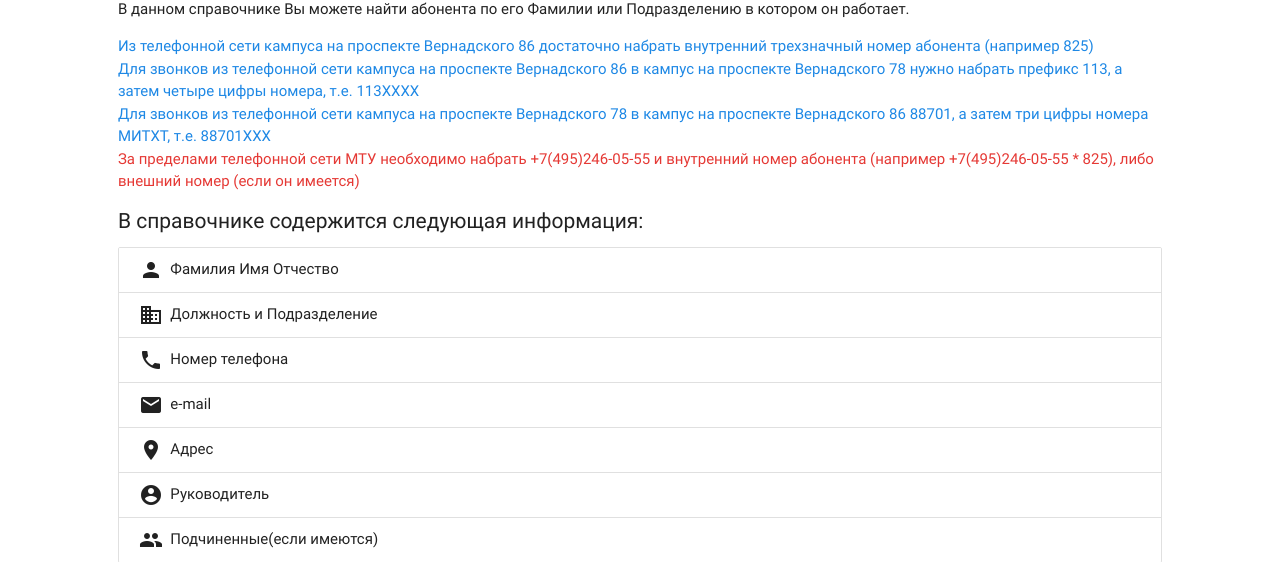
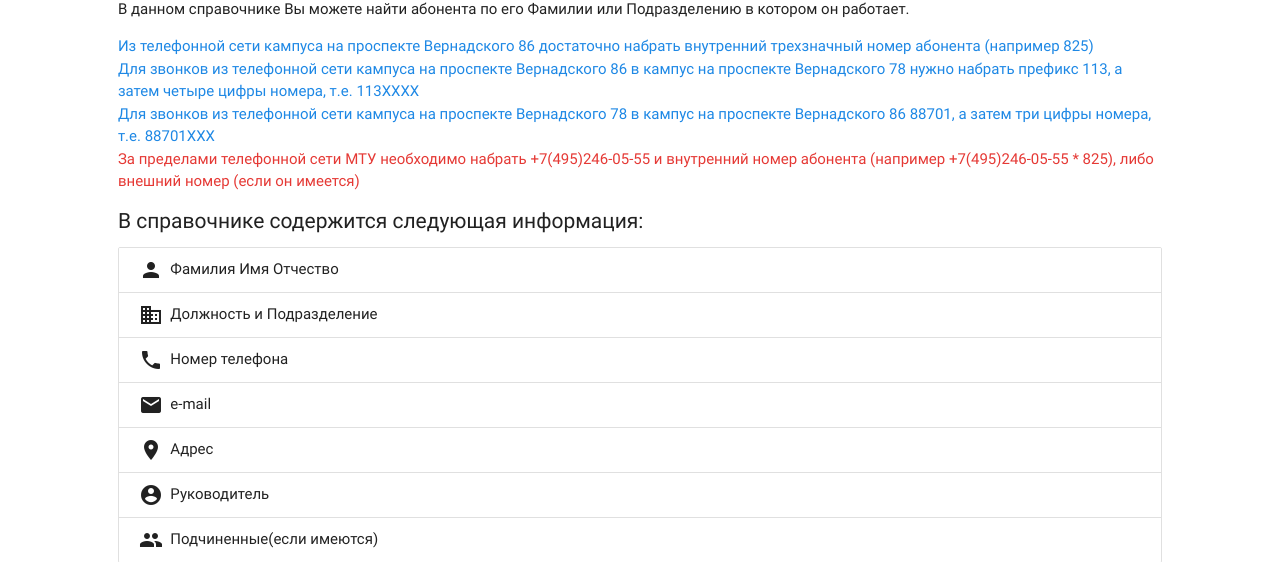
Before and after one commit to skutylev/phones, a Django app: page / in a window 1280 px wide. Shown: the part 164-726 px from the top of the page. Run offline with Django 3.2, Linux system fonts and the light colour scheme; some libraries are stand-ins or nearby versions.

Commit message:
many changes

```diff
--- a/phones/templates/phones/main.html
+++ b/phones/templates/phones/main.html
@@ -7,7 +7,7 @@
             <p>
                 <span class="blue-text text-darken-1">Из телефонной сети кампуса на проспекте Вернадского 86 достаточно набрать внутренний трехзначный номер абонента (например 825)</span><br />
                 <span class="blue-text text-darken-1">Для звонков из телефонной сети кампуса на проспекте Вернадского 86 в кампус на проспекте Вернадского 78 нужно набрать префикс 113, а затем четыре цифры номера, т.е. 113ХХХХ</span><br />
-                <span class="blue-text text-darken-1">Для звонков из  телефонной сети кампуса на проспекте Вернадского 78 в кампус на проспекте Вернадского 86 88701, а затем три цифры номера МИТХТ, т.е. 88701ХХХ</span><br />
+                <span class="blue-text text-darken-1">Для звонков из  телефонной сети кампуса на проспекте Вернадского 78 в кампус на проспекте Вернадского 86 88701, а затем три цифры номера, т.е. 88701ХХХ</span><br />
                 <span class="red-text text-darken-1">За пределами телефонной сети МТУ необходимо набрать +7(495)246-05-55 и внутренний номер абонента (например +7(495)246-05-55 * 825), либо внешний номер (если он имеется)</span>
 
             </p>
```
